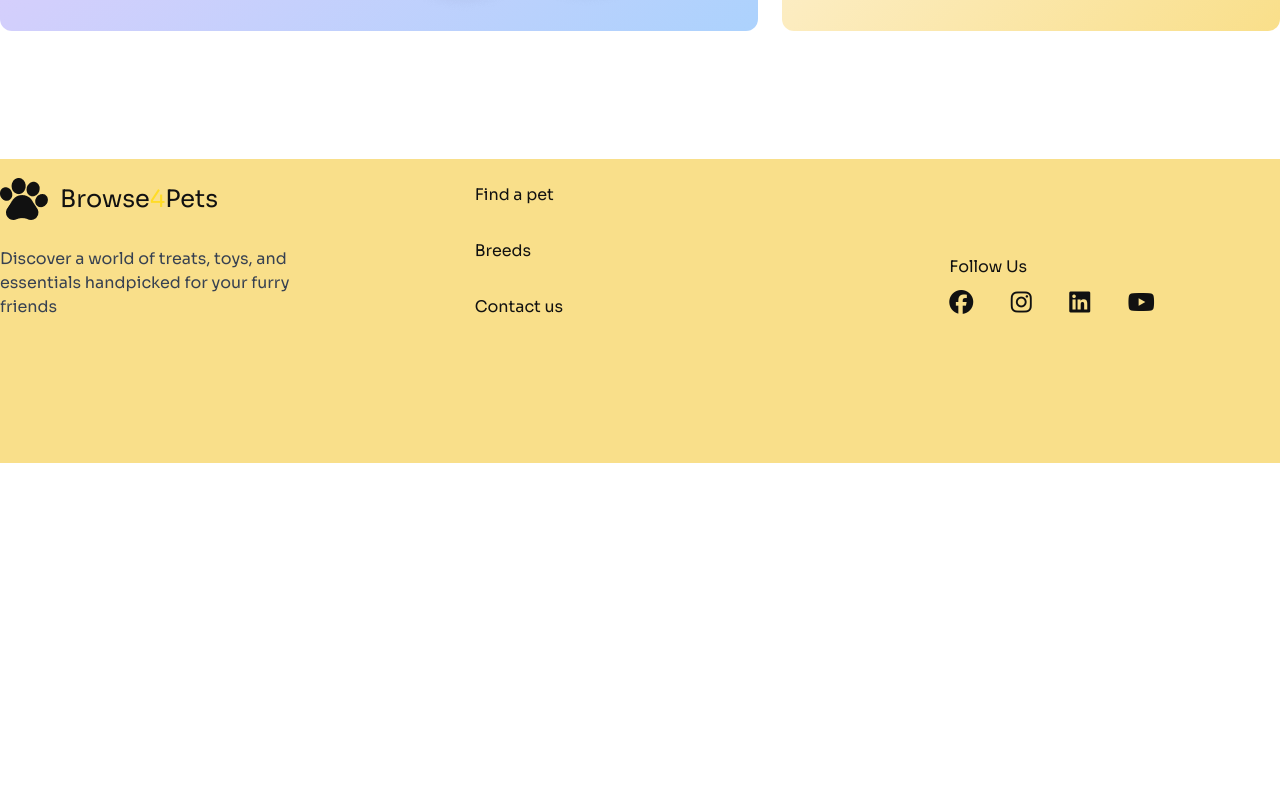
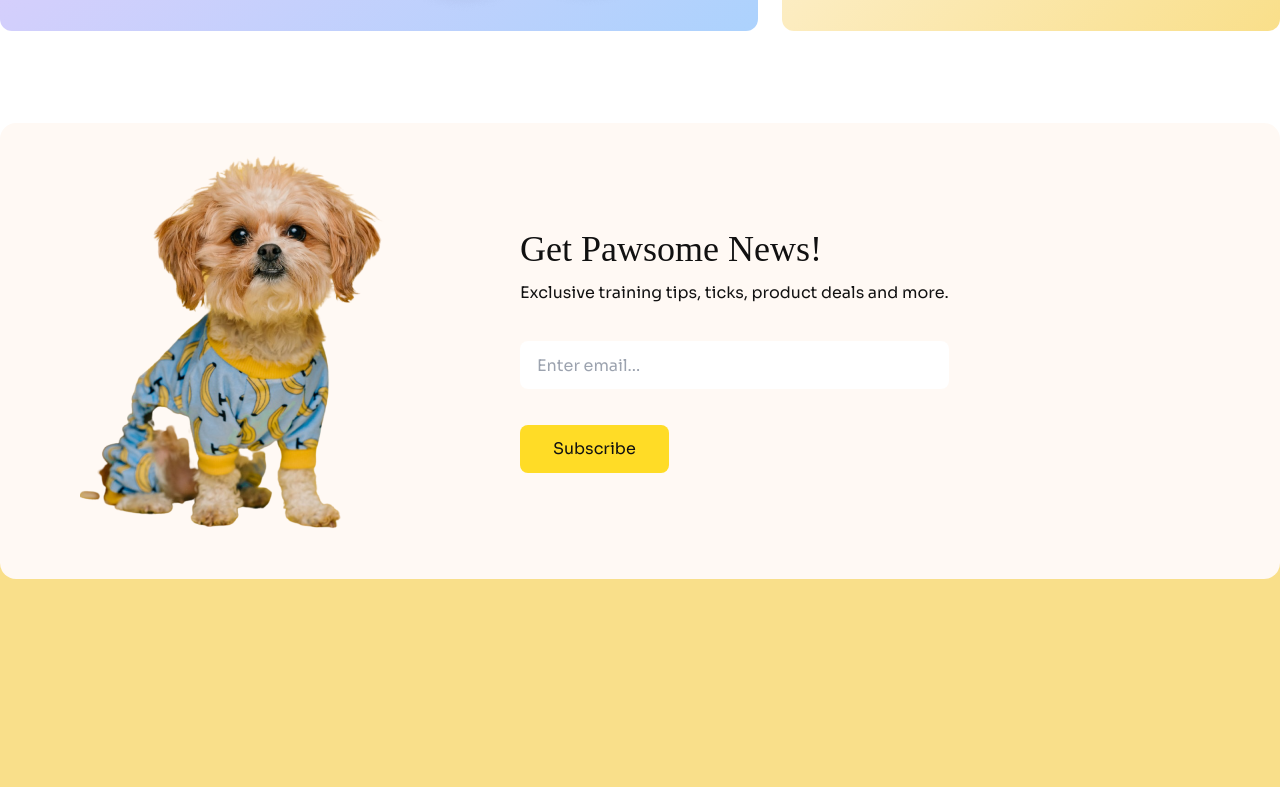
Before and after one commit to akibur-r/Browse4Pets, a plain HTML site: page index.html in a window 1280 px wide. Shown: the part 2733-3520 px from the top of the page. Before the commit the page ends 3196 px from the top, so only its background shows below. Drawn offline with nearby package versions, Linux system fonts and the light colour scheme; a web font is replaced by a local one.

Commit message:
Added pawsome news section

```diff
--- a/index.html
+++ b/index.html
@@ -498,9 +498,44 @@
       </section>
     </main>
 
-    <footer class="bg-accent-medium">
+    <footer class="bg-accent-medium mt-96 md:mt-80">
+      <!-- pawsome news section -->
+      <section
+        class="max-w-screen-xl mx-4 md:mx-auto px-4 md:px-20 bg-secondary py-8 rounded-2xl flex flex-col md:flex-row gap-8 md:gap-32 items-center text-center md:text-left -translate-y-1/2"
+      >
+        <!-- image -->
+        <div>
+          <img src="assets/cute-pet-mid.png" alt="" />
+        </div>
+
+        <!-- text -->
+        <div>
+          <h1 class="text-2xl md:text-4xl mb-3">Get Pawsome News!</h1>
+          <p class="font-sora">
+            Exclusive training tips, ticks, product deals and more.
+          </p>
+          <form
+            action="#"
+            class="flex flex-col gap-3 md:gap-9 mt-3 md:mt-9 items-center md:items-start"
+          >
+            <input
+              type="text"
+              placeholder="Enter email..."
+              class="input bg-white font-sora w-full"
+            />
+
+            <input
+              type="submit"
+              value="Subscribe"
+              class="input bg-accent font-sora px-8"
+            />
+          </form>
+        </div>
+      </section>
+
+      <!-- main footer contents -->
       <div
-        class="max-w-screen-xl mx-auto px-4 md:px-0 pb-14 md:pb-36 grid grid-cols-1 md:grid-cols-3 gap-9 md:gap-36 items-end pt-4 text-primary-black font-sora"
+        class="max-w-screen-xl mx-auto px-4 md:px-0 pb-14 md:pb-36 grid grid-cols-1 md:grid-cols-3 gap-9 md:gap-36 items-end text-primary-black font-sora"
       >
         <!-- brand part -->
         <div class="space-y-4 md:space-y-6">
```
